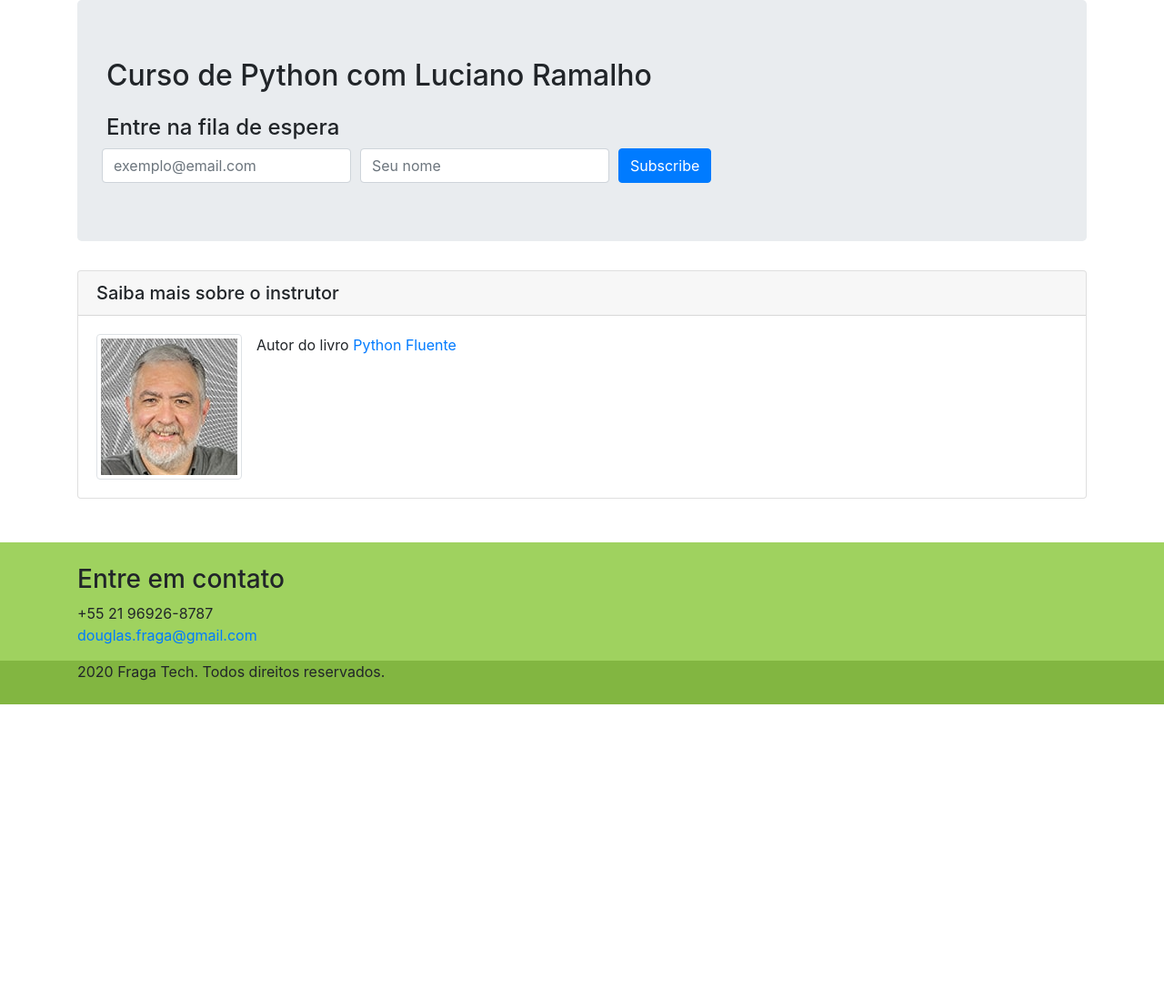
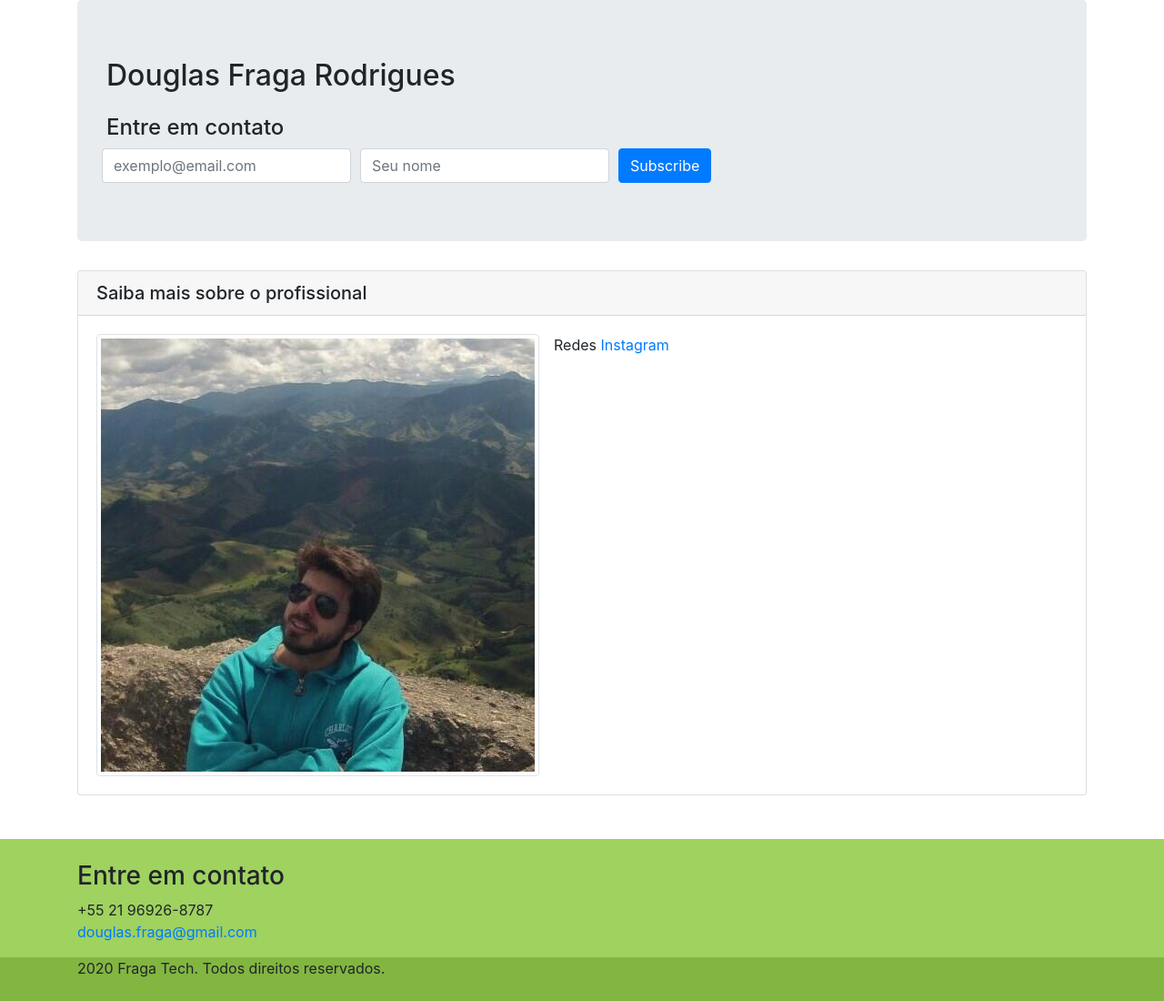
Before and after one commit to dougfraga/django-course, a Django app: template pypro/base/templates/base/home.html in a window 1280 px wide. Shown: the part 56-1156 px from the top of the page at 91% size. Before the commit the page ends 830 px from the top, so only its background shows below. Run offline with Django 3.2, Linux system fonts and the light colour scheme; the template is opened without the code that fills it, so the values that code supplies are empty; some libraries are stand-ins or nearby versions.

Commit message:
Static files updated.

```diff
--- a/pypro/base/templates/base/home.html
+++ b/pypro/base/templates/base/home.html
@@ -7,9 +7,9 @@
 		<div class="col-md-12">
 			<div class="jumbotron">
 				<h2>
-					Curso de Python com Luciano Ramalho
+					Douglas Fraga Rodrigues
 				</h2>
-				<h4 class="mt-4">Entre na fila de espera</h4>
+				<h4 class="mt-4">Entre em contato</h4>
 				<form action="https://fragatech.us2.list-manage.com/subscribe/post?u=0b0b12815b4010b7ed126ff1b&amp;id=fa7b251865"
 					  method="post" id="mc-embedded-subscribe-form" name="mc-embedded-subscribe-form" class="form-row align-item-center"
 					  target="_blank" novalidate>
@@ -40,14 +40,14 @@
 				<div class="col-md-12">
 					<div class="card">
 						<h5 class="card-header">
-							Saiba mais sobre o instrutor
+							Saiba mais sobre o profissional
 						</h5>
 						<div class="card-body">
 							<p class="card-text">
-								<img src="{% static 'img/lucianoramalho.png' %}" alt="Foto de Luciano Ramalho"
+								<img src="{% static 'img/dougfraga.jpg' %}" alt="Foto de Luciano Ramalho"
 									 class="img-thumbnail float-left mr-3">
-								Autor do livro
-								<a href="https://novatec.com.br/livros/pythonfluente/" target="_blank">Python Fluente</a>
+								Redes
+								<a href="https://www.instagram.com/fraga.douglas/?hl=pt-br" target="_blank">Instagram</a>
 							</p>
 						</div>
 					</div>
```
Also changed, not shown: pypro/base/migrations/0003_auto_20201020_1046.py (added), pypro/base/static/img/dougfraga.jpg (added), pypro/base/static/img/lucianoramalho.png (deleted).
